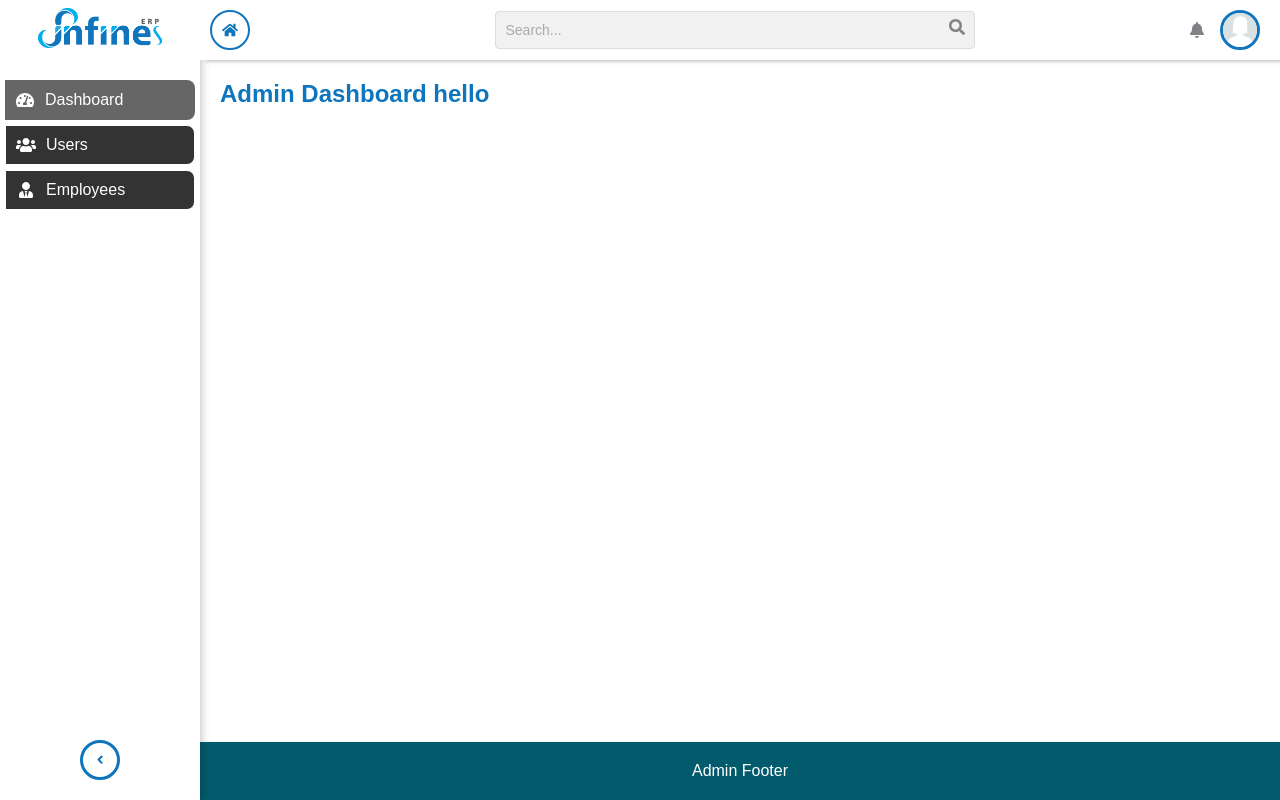
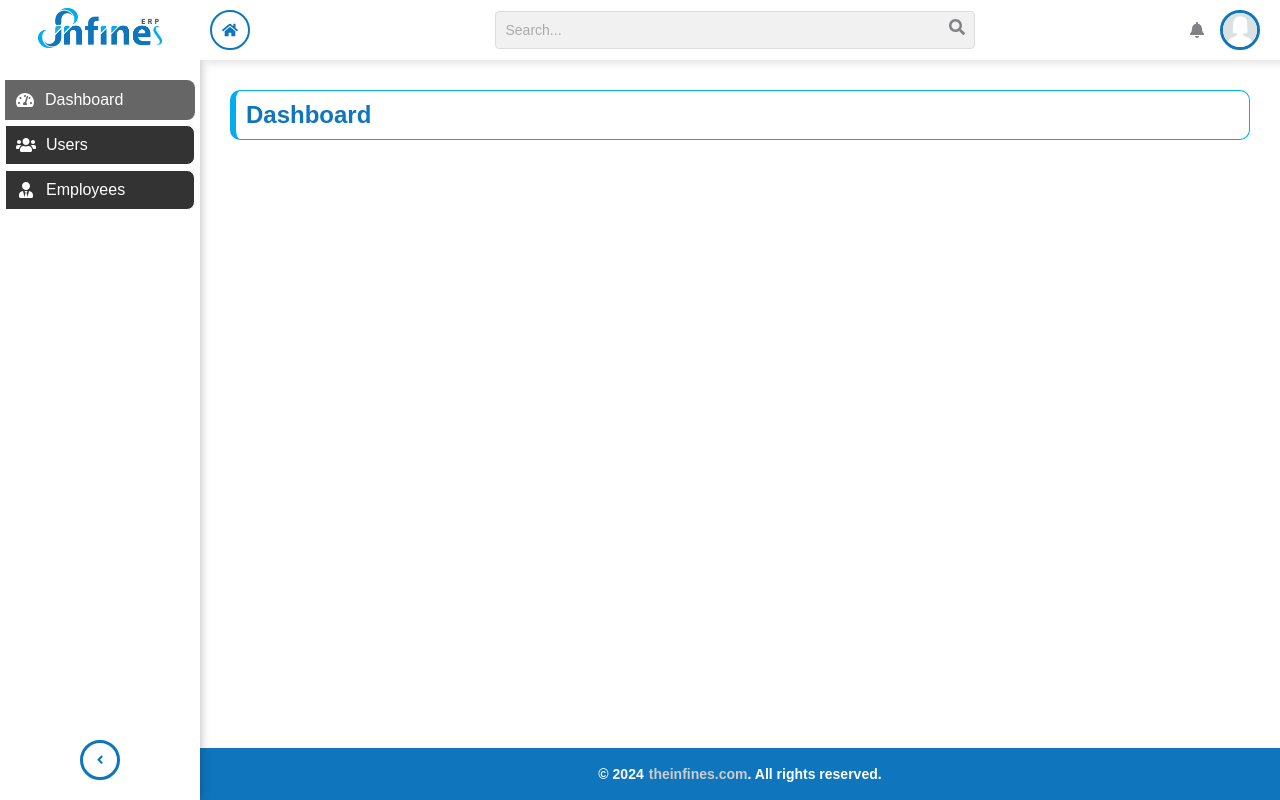
Before and after one commit to shalusv/erp2, a React (Create React App) app: page /admin in a window 1280 px wide. Built offline with nearby package versions, Linux system fonts and the light colour scheme; sample sign-in values are in the browser's storage.

Commit message:
login, footer, header

```diff
--- a/src/components/admin/common/Footer.css
+++ b/src/components/admin/common/Footer.css
@@ -1,11 +1,26 @@
-/* Footer.css */
-footer {
-  background-color: #025b6c; /* Match your theme color */
-  color: #fff;
-  padding: 1rem 2rem;
+/* src/components/admin/Footer/Footer.css */
+.footer {
+  padding: 15px;
   text-align: center;
+  background-color: var(
+    --primary-color
+  ); /* Optional: Set background color to primary color */
+  color: #fff; /* Text color */
 }
 
-p {
+.footer p {
   margin: 0;
+  font-size: 14px;
+  font-weight: bold; /* Make the text bold */
 }
+
+.footer a {
+  color: #ccc; /* Set the link color to #666 */
+  text-decoration: none;
+  margin-left: 5px; /* Space between text and link */
+  font-weight: bold; /* Make the link bold */
+}
+
+.footer a:hover {
+  color: #999;
+}
--- a/src/components/admin/common/Footer.js
+++ b/src/components/admin/common/Footer.js
@@ -1,17 +1,23 @@
+// src/components/admin/Footer/Footer.js
 import React from "react";
-import "./Footer.css"; // Import CSS for Admin Footer
-import { NavLink } from "react-router-dom";
-import { FaHome } from "react-icons/fa";
+import "./Footer.css"; // Import the CSS file for styling
 
-const AdminFooter = () => {
+const Footer = () => {
   return (
-    <footer>
-      <p>Admin Footer</p>
-      {/* Admin footer content */}
-
-      {/* Add more header content here */}
+    <footer className="footer">
+      <p>
+        © {new Date().getFullYear()}
+        <a
+          href="https://theinfines.com"
+          target="_blank"
+          rel="noopener noreferrer"
+        >
+          theinfines.com
+        </a>
+        . All rights reserved.
+      </p>
     </footer>
   );
 };
 
-export default AdminFooter;
+export default Footer;
--- a/src/components/admin/common/Header.css
+++ b/src/components/admin/common/Header.css
@@ -11,7 +11,7 @@
   align-items: center;
   justify-content: space-between;
   padding: 0 20px;
-  box-shadow: 6px 1px 4px 0px rgba(0, 0, 0, 0.3);
+  box-shadow: 7px 4px 7px rgba(0, 0, 0, 0.1);
 }
 
 .header-right {
--- a/src/components/admin/common/Header.js
+++ b/src/components/admin/common/Header.js
@@ -58,6 +58,7 @@ const Header = ({ isCollapsed }) => {
 
   // Handle logout
   const handleLogout = () => {
+    localStorage.removeItem("isAuthenticated");
     navigate("/admin/login");
   };
 
--- /dev/null
+++ b/src/components/admin/common/PageTitle/PageTitle.css
@@ -0,0 +1,19 @@
+/* src/components/admin/common/PageTitle.css */
+.page-title-container {
+  display: flex;
+  align-items: center;
+  padding: 10px;
+}
+
+.page-title {
+  margin: 0;
+  padding: 10px;
+  border: 1px solid;
+  border-left: 6px solid;
+  border-color: var(--secondary-color);
+  border-radius: 10px; /* Rounded left side corners */
+  font-size: 24px; /* Adjust font size as needed */
+  color: var(--primary-color); /* Text color */
+  font-weight: bold; /* Bold text */
+  flex-grow: 1; /* Allow title to take up remaining space */
+}
--- /dev/null
+++ b/src/components/admin/common/PageTitle/PageTitle.js
@@ -0,0 +1,13 @@
+// src/components/admin/common/PageTitle.js
+import React from "react";
+import "./PageTitle.css"; // Import the CSS file for styling
+
+const PageTitle = ({ title }) => {
+  return (
+    <div className="page-title-container">
+      <h1 className="page-title">{title}</h1>
+    </div>
+  );
+};
+
+export default PageTitle;
--- a/src/components/admin/common/Sidebar.css
+++ b/src/components/admin/common/Sidebar.css
@@ -145,3 +145,10 @@
   background-color: var(--button-hover-bg-color);
   border-color: var(--button-hover-border-color);
 }
+
+/* Hide the toggle button below 500px */
+@media (max-width: 500px) {
+  .toggle-btn {
+    display: none;
+  }
+}
--- a/src/pages/admin/Dashboard/Dashboard.js
+++ b/src/pages/admin/Dashboard/Dashboard.js
@@ -1,15 +1,11 @@
 import React from "react";
 import "./Dashboard.css"; // Import CSS for Dashboard
-import { NavLink } from "react-router-dom";
-import { FaUserTie } from "react-icons/fa";
+import PageTitle from "../../../components/admin/common/PageTitle/PageTitle";
 
 const Dashboard = () => {
   return (
     <div>
-      <h1>Admin Dashboard hello</h1>
-      {/* <NavLink to="/admin/employees" className="test_link">
-        <span className="text">Employees</span>
-      </NavLink> */}
+      <PageTitle title="Dashboard" />
     </div>
   );
 };
--- a/src/pages/admin/Employees/Employees.js
+++ b/src/pages/admin/Employees/Employees.js
@@ -2,15 +2,12 @@ import React from "react";
 import "./Employees.css"; // Import CSS for Dashboard
 import { NavLink } from "react-router-dom";
 import { FaUserTie } from "react-icons/fa";
+import PageTitle from "../../../components/admin/common/PageTitle/PageTitle";
 
 const Employees = () => {
   return (
     <div>
-      <h1>Admin Employees</h1>
-      {/* Dashboard content */}
-      {/* <NavLink to="/admin/employees" className="test_link">
-        <span className="text">Employees</span>
-      </NavLink> */}
+      <PageTitle title="Employees" />
     </div>
   );
 };
--- a/src/pages/admin/Login/Login.js
+++ b/src/pages/admin/Login/Login.js
@@ -1,4 +1,4 @@
-import React, { useState } from "react";
+import React, { useState, useEffect } from "react";
 import { useNavigate } from "react-router-dom";
 import { dummyUsers } from "../../../data/dummyUsers";
 import { FaHome, FaEye, FaEyeSlash } from "react-icons/fa";
@@ -10,6 +10,14 @@ const Login = () => {
   const [error, setError] = useState("");
   const [showPassword, setShowPassword] = useState(false); // State for password visibility
   const navigate = useNavigate();
+
+  useEffect(() => {
+    // Check if user is already authenticated
+    const isAuthenticated = localStorage.getItem("isAuthenticated");
+    if (isAuthenticated) {
+      navigate("/admin"); // Redirect to admin if already logged in
+    }
+  }, [navigate]);
 
   const handleLogin = (e) => {
     e.preventDefault();
--- a/src/pages/admin/Users/Users.js
+++ b/src/pages/admin/Users/Users.js
@@ -1,15 +1,12 @@
 import React from "react";
 import "./Users.css"; // Import CSS for Dashboard
 import { NavLink } from "react-router-dom";
+import PageTitle from "../../../components/admin/common/PageTitle/PageTitle";
 
 const Users = () => {
   return (
     <div>
-      <h1>Admin Users</h1>
-      {/* Users content */}
-      {/* <NavLink to="/admin/employees" className="test_link">
-        <span className="text">Employees</span>
-      </NavLink> */}
+      <PageTitle title="Users" />
     </div>
   );
 };
```
